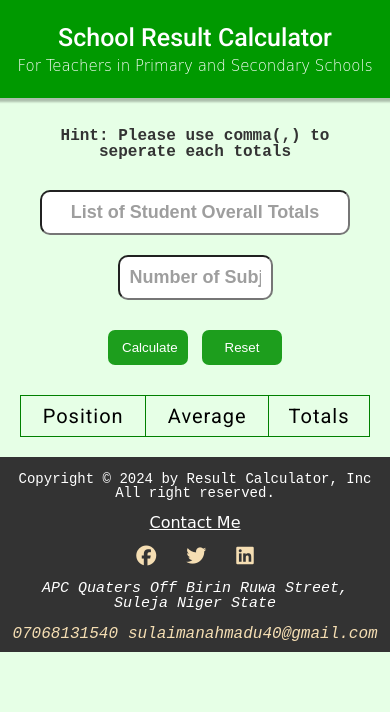
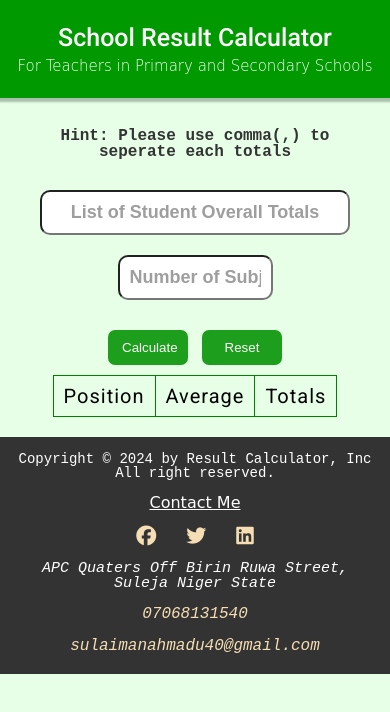
Before and after one commit to Sulaiman-Usman/result-calculator, a plain HTML site: page index.html in a window 390 px wide. Drawn offline with Linux system fonts and the light colour scheme.

Commit message:
resultcalculator

```diff
--- a/main.js
+++ b/main.js
@@ -6,9 +6,7 @@ let resetBtn = document.querySelector(".btn-reset");
 let inputTotal;
 let subjectNo;
 
-calcBtn.addEventListener(
-  "click",
-  (e) => {
+calcBtn.addEventListener("click", (e) => {
   e.preventDefault();
   inputTotal = document.querySelector("#input").value;
   subjectNo = document.querySelector("#num").value;
@@ -82,9 +80,7 @@ calcBtn.addEventListener(
   // })
   // .join(" ");
   // avgs.join(",");
-  },
-  { once: true }
-);
+});
 
 // function pos(arr){
 
--- a/style.css
+++ b/style.css
@@ -320,6 +320,11 @@
     font-weight: 400px;
   }
 
+  table {
+    width: 80%;
+    margin: auto;
+  }
+
   table,
   th,
   td {
@@ -328,4 +333,16 @@
     letter-spacing: 1px;
     font-weight: 400;
   }
+
+  footer .contacts .footer-link {
+    padding: 0;
+    margin: 0;
+  }
+
+  footer .contacts p:last-child {
+    display: flex;
+    flex-direction: column;
+    gap: 0;
+    padding-bottom: 20px;
+  }
 }
```
Lines whose indentation alone changed are shown as unchanged.
